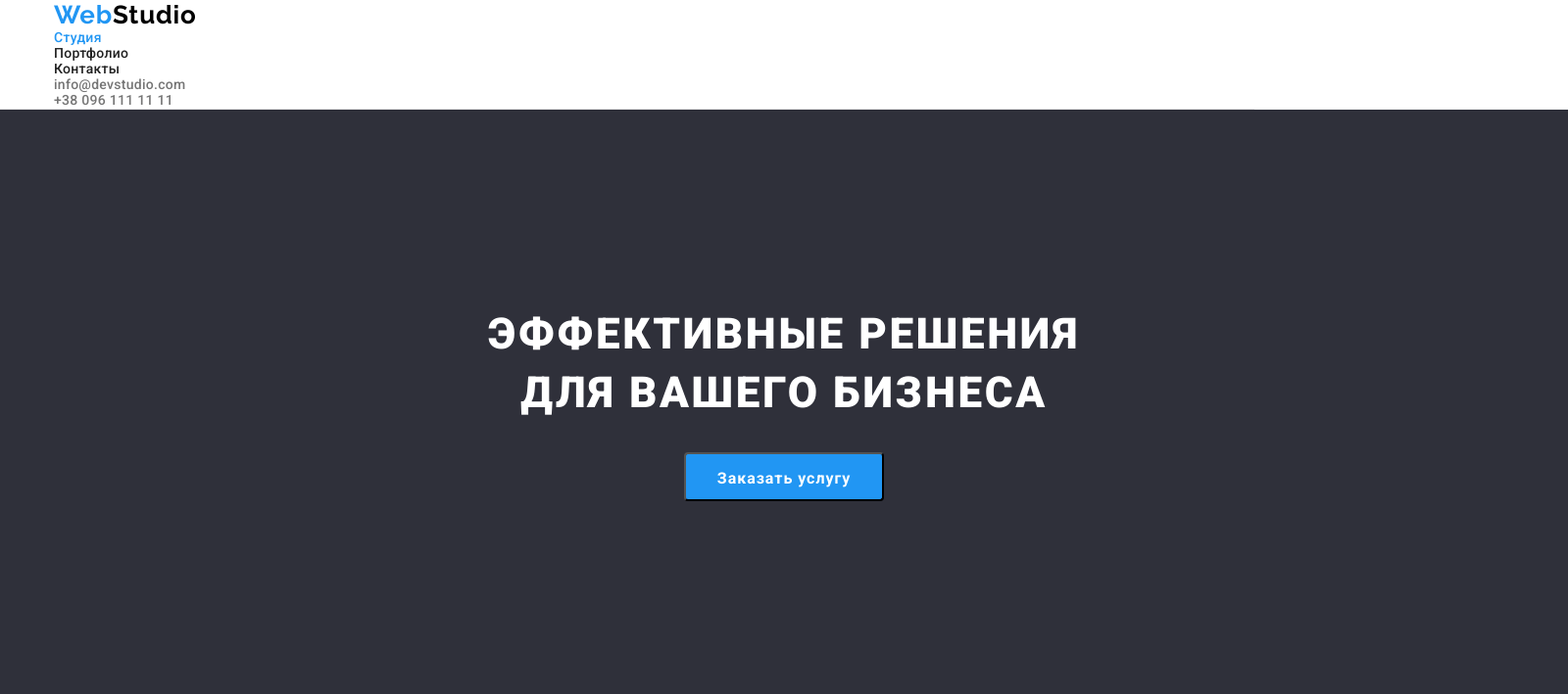
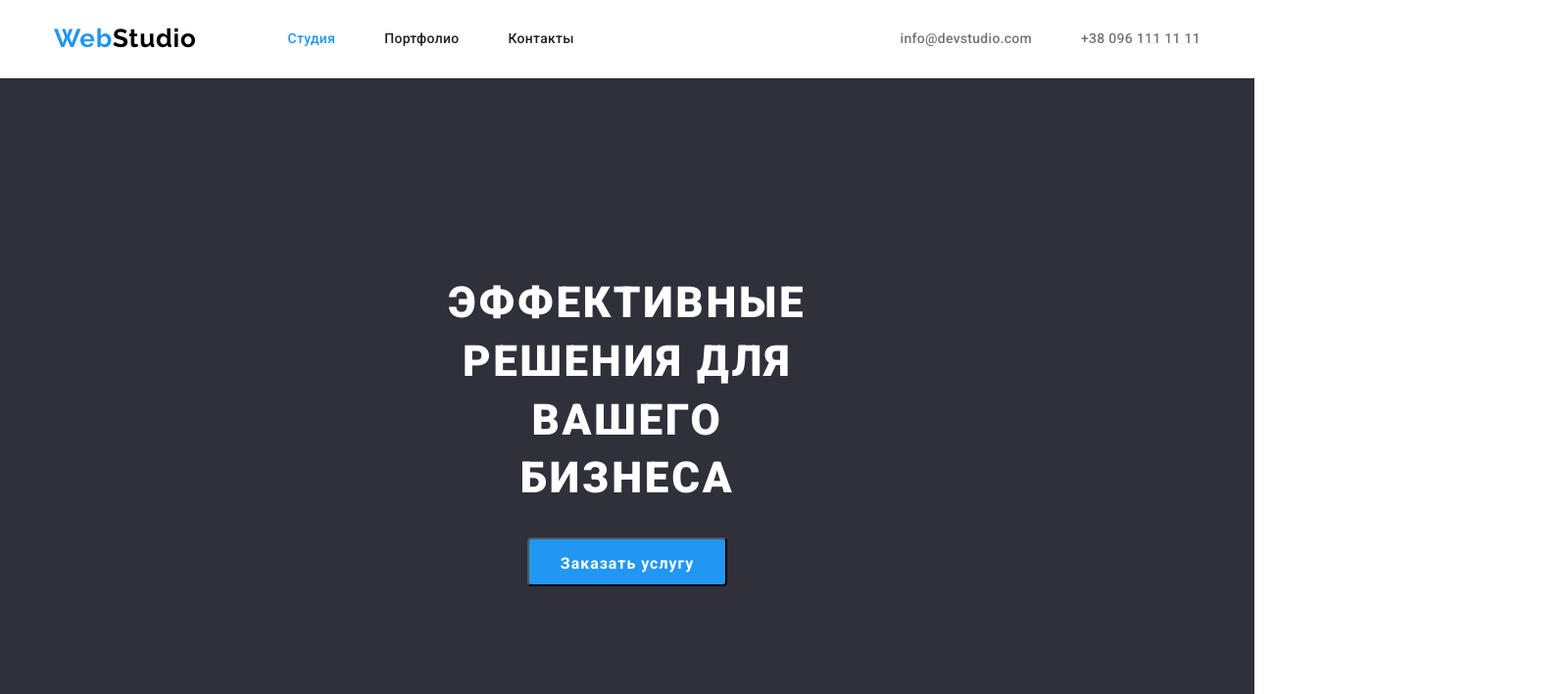
Before and after one commit to Oksana-Zakhariia/goit-markup-hw-03, a plain HTML site: page index.html in a window 1280 px wide. Shown: the top 709 px of the page at 98% size, 1600 px wide, since content can reach past the window. Drawn offline with nearby package versions, Linux system fonts and the light colour scheme.

Commit message:
add flex box in hover

```diff
--- a/css/styles.css
+++ b/css/styles.css
@@ -19,6 +19,7 @@ body {
     font-family: Roboto, sans-serif;
     letter-spacing:  0.03em;
     font-size: 14px;
+    max-width: 1600px;
     margin: 0;
    }
     h1, h2, h3, p, ul {margin: 0;
@@ -35,9 +36,15 @@ body {
 }
 .site-header{
     border-bottom: solid 1px var(--light-grey-color);
+    max-height: 80px;
 }
+.header-menu{
+    display: flex;
+    align-items: center;
 
+}
 .logo {
+display: inline-block;
 text-decoration-line: none;
 color: var(--black-color);
 font-family:Raleway, sans-serif;
@@ -52,17 +59,33 @@ letter-spacing: 0.03em;
 }
 
 .site-nav-list {
+    display: flex;
+    margin-left: 93px;
     color: var(--title-text-color);
     list-style: none;
     text-decoration-line: none;
     font-weight: 500;
     line-height: 1.14;
     letter-spacing: 0.02em ;
+
+
+}
+.site-nav-list .item {
+    margin-right: 50px;
+}
+
+.site-nav-list .item:last-child{
+    margin-right: 0px;
 }
  .site-nav-link {
+    display: block;
+    padding-top: 32px;
+    padding-bottom: 32px;
     color: var(--title-text-color);
     text-decoration: none;
     font-size: 14px;
+
+
 }
 .site-nav-link:hover,
 .site-nav-link:focus{
@@ -70,15 +93,24 @@ letter-spacing: 0.03em;
 
 }
 .site-nav-link-current {
+    display: block;
+    padding-top: 32px;
+    padding-bottom: 32px;
     color: var(--accent-color);
     text-decoration-line: none;
 }
-.site-header-contacts list{
+.site-header-contacts {
+    display: flex;
+    margin-left: auto;
     color: var(--primary-text-color);
     list-style: none;
 
 }
-.site-header-contacts{
+.site-header-contact{
+    display: flex;
+    padding-top: 32px;
+    padding-bottom: 32px;
+
     color: var(--primary-text-color);
     text-decoration-line: none;
     list-style: none;
@@ -86,18 +118,27 @@ letter-spacing: 0.03em;
     line-height: 1.14;
     letter-spacing: 0.02em ;
 }
-.site-header-contacts:hover,
-.site-header-contacts:focus {
+.site-header-contacts .item{
+    margin-right: 50px;
+
+}
+.site-header-contacts .item:last-child {
+    margin-right: 0px;
+}
+
+
+.site-header-contact:hover,
+.site-header-contact:focus {
     color:var(--accent-color);
 }
 /* main content 1 page*/
 
 .site-hero {
 background-color:var(--dark-bacground-color);
-width: 1600px;
 text-align: center;
 }
-.site-hero-title{color: var(--white-color);
+.site-hero-title{
+color: var(--white-color);
 font-size: 44px;
 font-weight: 900;
 line-height: 1.36;
@@ -264,6 +305,8 @@ margin-bottom: 4px;
     border-bottom: solid 1PX var(--main-border-color) ;
     border-left: solid 1PX var(--main-border-color);
     border-right: solid 1PX var(--main-border-color) ;
+    margin-bottom: 30px;
+    margin-right: 30px;
 
 }
 .project-description {
@@ -276,6 +319,8 @@ margin-bottom: 4px;
 
 .footer{
     background-color: var(--dark-bacground-color);
+    padding-top: 60px;
+    padding-bottom: 60px;
 }
 .footer-logo { color:var(--white-color);
     font-family:Raleway, sans-serif;
@@ -284,6 +329,7 @@ margin-bottom: 4px;
     line-height: 1.2;
     letter-spacing: 0.03em;
     text-decoration: none;
+    margin-bottom: 20px;
 }
 
 
@@ -292,21 +338,31 @@ list-style: none;
 text-decoration: none;
 text-decoration-line: none;
 font-style: normal;
+margin-bottom: 9px;
+}
 
-}
+
 .footer-addres{
     color: var(--white-color);
     text-decoration-line:none;
+    margin-bottom: 9px;
 }
 .footer-addres:hover,
 .footer-addres:focus{
     color: var(--accent-color);
 }
-.footer-contact{
+.footer-contact {
     text-decoration-line: none;
     color:var(--footer-contact-color);
+    margin-bottom: 9px;
 
 }
+
+.footer-contact:last child {
+margin-bottom: 0px;
+}
+
+
 .footer-contact:hover,
 .footer-contact:focus{
     color: var(--accent-color);
--- a/index.html
+++ b/index.html
@@ -12,19 +12,19 @@
 
 <body class="page">
     <header class="site-header">
-        <div class="container">
+        <div class="container header-menu">
+
+            <a href="./index.html" class="logo"><span class="logo-first" lang="en">Web</span>Studio</a>
             <nav>
-                <a href="./index.html" class="logo"><span class="logo-first" lang="en">Web</span>Studio</a>
-
                 <ul class="site-nav-list">
-                    <li > <a class="site-nav-link-current" href="./index.html">Студия</a></li>
-                    <li > <a class="site-nav-link" href="./portfolio.html">Портфолио</a></li>
-                    <li > <a class="site-nav-link" href="">Контакты</a></li>
+                    <li class="item" > <a class="site-nav-link-current" href="./index.html">Студия</a></li>
+                    <li class="item" > <a class="site-nav-link" href="./portfolio.html">Портфолио</a></li>
+                    <li class="item" > <a class="site-nav-link" href="">Контакты</a></li>
                 </ul>
             </nav>
             <ul class="site-header-contacts list">
-                <li> <a class="site-header-contacts" href="mailto:info@devstudio.com" lang="en">info@devstudio.com</a></li>
-                <li> <a class="site-header-contacts" href="tel:+380961111111">+38 096 111 11 11</a></li>
+                <li class="item"> <a class="site-header-contact" href="mailto:info@devstudio.com" lang="en">info@devstudio.com</a></li>
+                <li class="item"> <a class="site-header-contact" href="tel:+380961111111">+38 096 111 11 11</a></li>
             </ul>
         </div>
 
```
